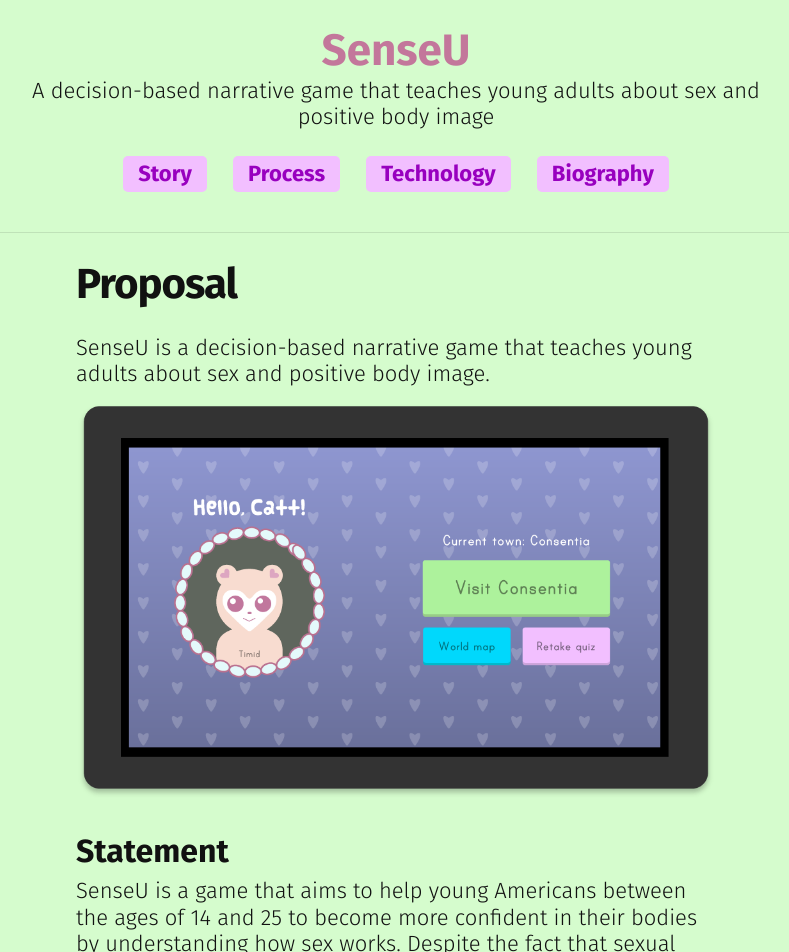
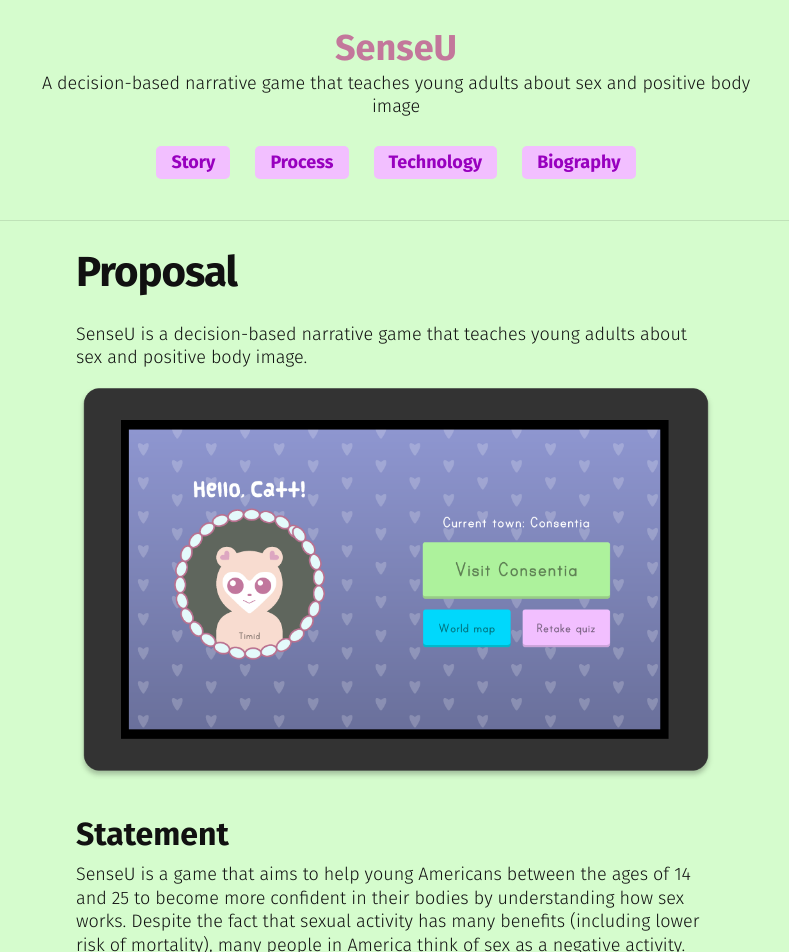
Before and after one commit to cattsmall/thesis-website, a Jekyll site: the page built from proposal.md, in a window 1280 px wide. Shown: the top 952 px of the page, without its empty margins (244-1033 px from the left). Built offline with Jekyll 4.4.1, drawn with Linux system fonts in a browser that asks for light colours.

Commit message:
Update main.scss

```diff
--- a/css/main.scss
+++ b/css/main.scss
@@ -6,9 +6,9 @@
 
 
 // Our variables
-$base-font-size:   22px;
+$base-font-size:   18px;
 $small-font-size:  $base-font-size * 0.875;
-$base-line-height: 1.2;
+$base-line-height: 1.3;
 
 $spacing-unit:     30px;
 
```
